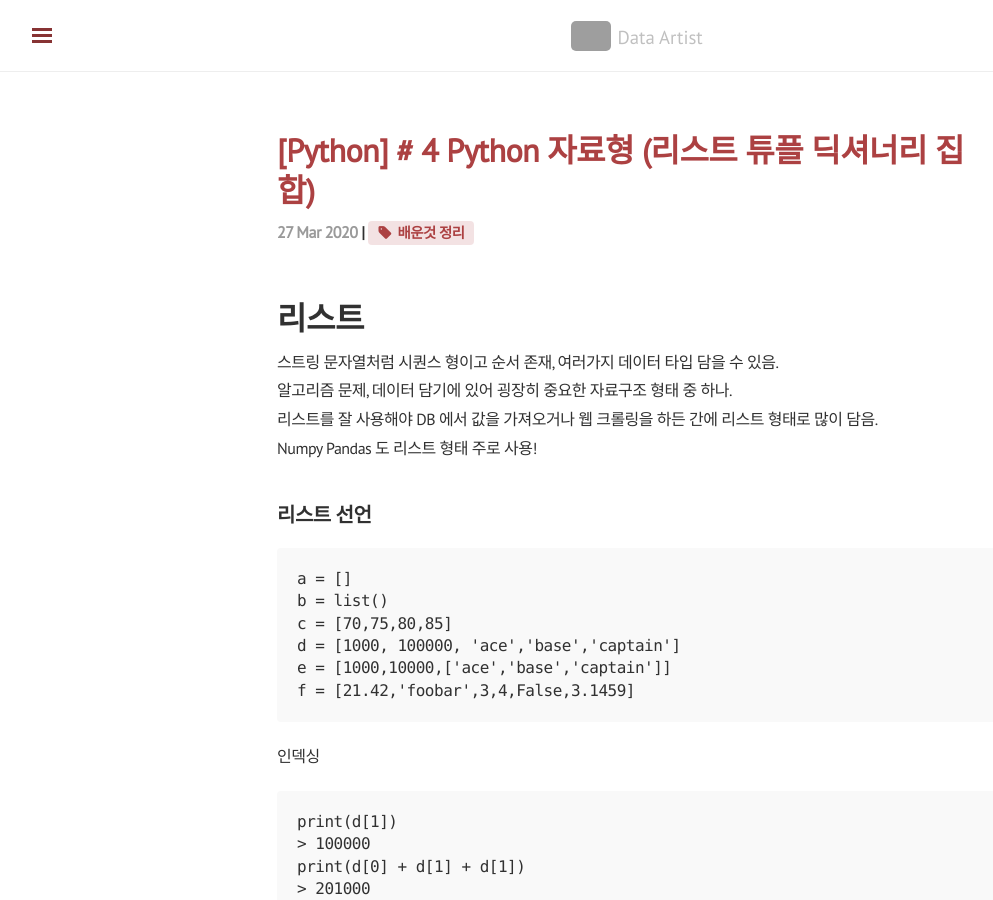
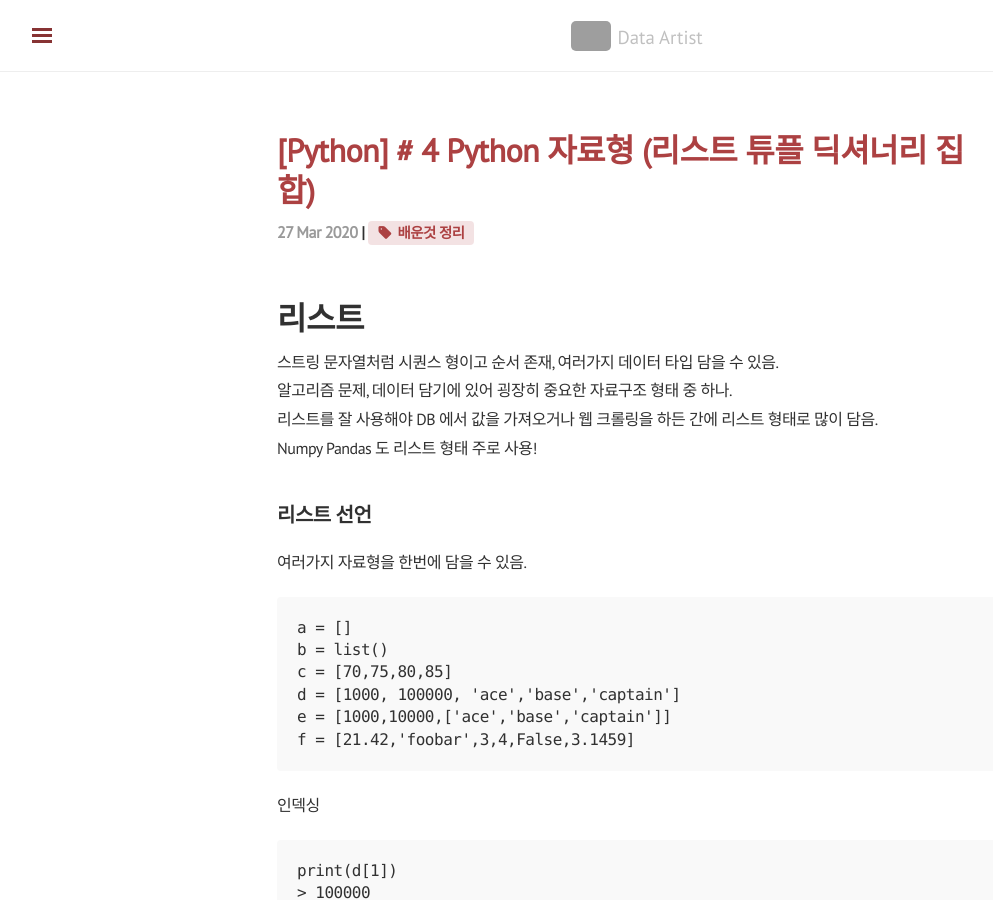
Before and after one commit to shanny924/shanny924.github.io, a Jekyll site: the page built from _posts/2020-03-27-python#4.md, in a window 1280 px wide and 900 px high. Shown: the whole window, without its empty margins (3-996 px from the left). Built offline with Jekyll 4.4.1, drawn with Linux system fonts in a browser that asks for light colours; nearby versions of some CDN libraries; comment, search, counter and statistics services are not loaded; grey boxes are pictures that could not be loaded.

Commit message:
Update 2020-03-27-python#4.md

````diff
--- a/_posts/2020-03-27-python#4.md
+++ b/_posts/2020-03-27-python#4.md
@@ -14,6 +14,8 @@ tag: [배운것 정리]
 Numpy Pandas 도 리스트 형태 주로 사용!
 
 ## 리스트 선언
+
+여러가지 자료형을 한번에 담을 수 있음.
 
 ```
 a = []
````
